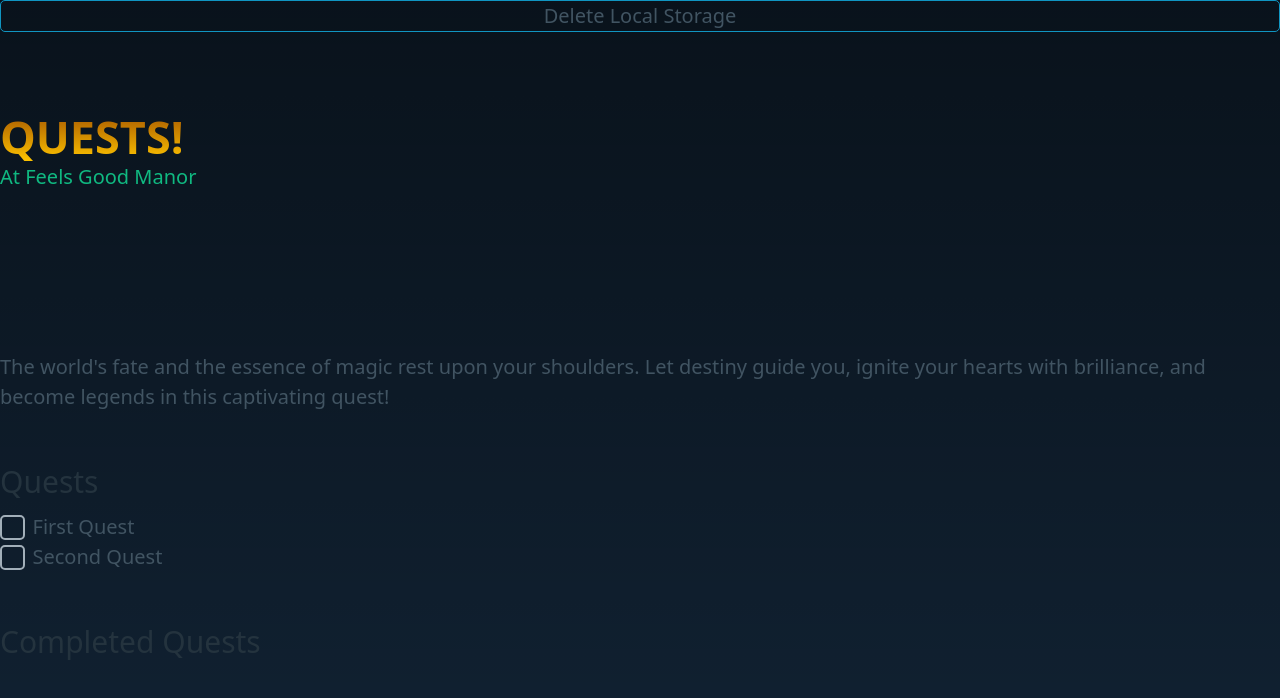
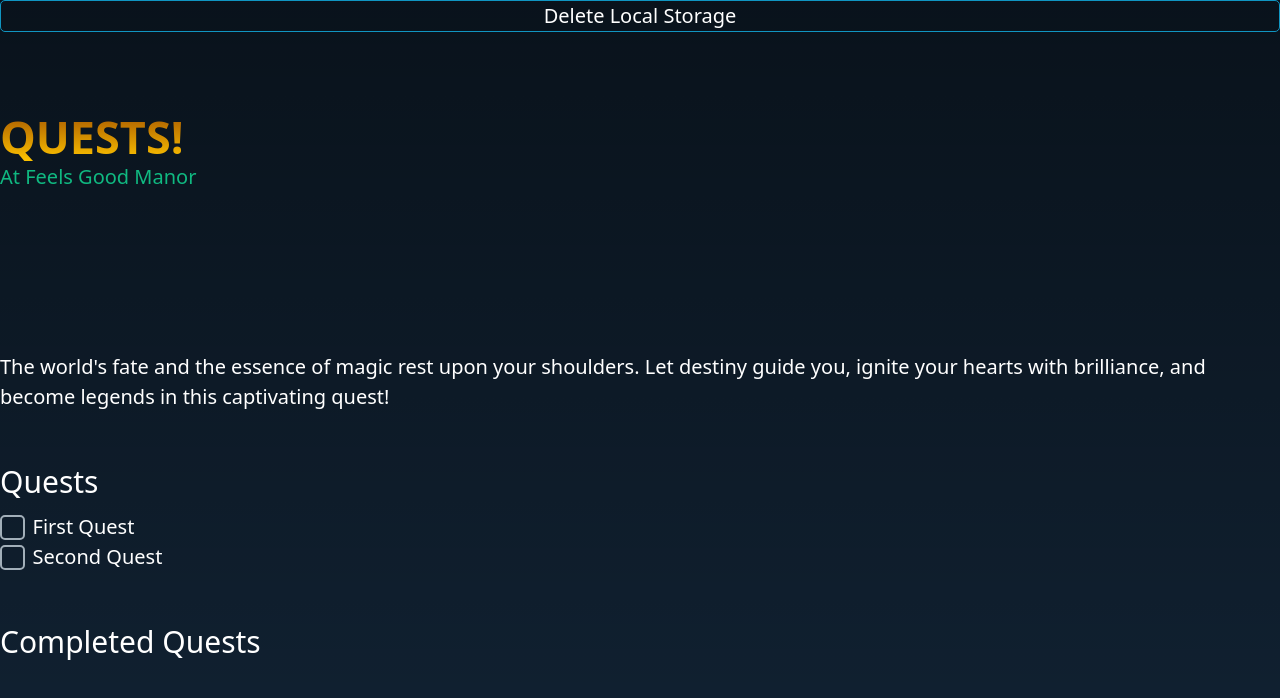
Before and after one commit to jeffreyruoss/jquest, a website: page index.html in a window 1280 px wide. Both pictures are taken after typing "Sample" into the empty fields and a click on the button "Start Quest". Drawn offline with nearby package versions, Linux system fonts and the light colour scheme.

Commit message:
Text background white.

```diff
--- a/css/style.css
+++ b/css/style.css
@@ -1,10 +1,15 @@
 body {
+  color: #fff;
   background:
     linear-gradient(#0007, #0000),
     #123;
   margin: 0;
   height: 100vh;
   overflow: hidden;
+}
+
+h1, h2, h3 {
+  color: #fff;
 }
 
 .quest-heading {
```
